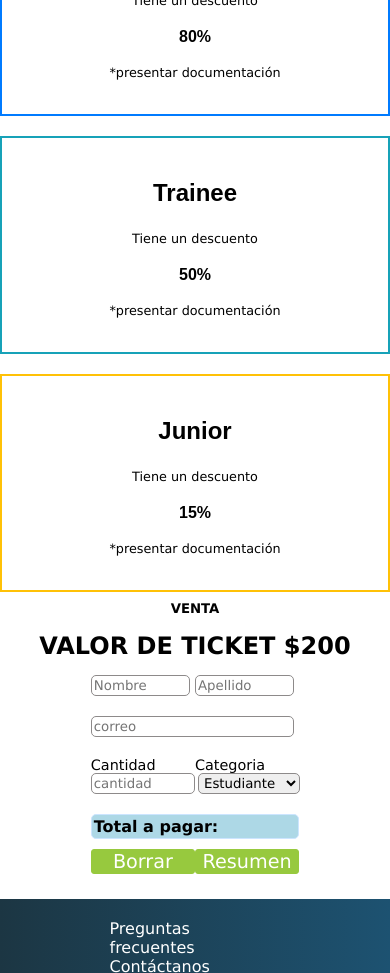
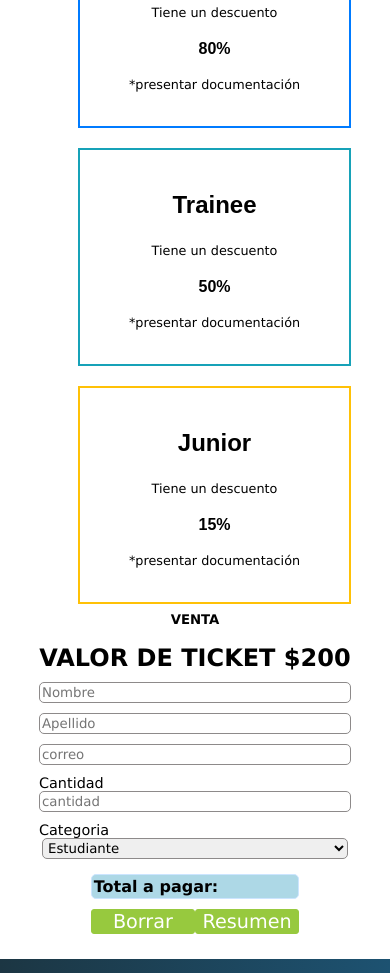
Before and after one commit to carolinaeramirez/proyecto_23552, a plain HTML site: page pages/tickets.html in a window 390 px wide. Shown: the part 312-1285 px from the top of the page. Drawn offline with Linux system fonts and the light colour scheme.

Commit message:
responsive del formulario de tickets

```diff
--- a/css/estilos.css
+++ b/css/estilos.css
@@ -523,9 +523,13 @@
 }
 @media (max-width: 780px) {
   .categoria {
-    margin: 0;
+    margin-left: 20%;
     padding: 0;
-    width: 100%;
+    width: 70%;
+    height: 30%;
+    display: flex;
+    justify-content: center;
+    align-items: center;
     flex-direction: column;
     flex-wrap: wrap;
   }
@@ -557,7 +561,6 @@
   flex-direction: column;
   justify-content: center;
   align-items: center;
-
   padding: 1% 10% 0% 10%;
 }
 
@@ -577,6 +580,7 @@
   width: 70%;
 }
 
+
 .input-center {
   margin-bottom: 10px;
   margin-right: 5px;
@@ -587,6 +591,19 @@
   border-radius: 5px;
   border: 1px solid rgb(141, 138, 138);
   padding: 2px;
+}
+@media (max-width: 780px) {
+  .form-input-center {
+    margin-left: 0%;
+    padding: 0;
+    width: 100%;
+    display: flex;
+    justify-content: center;
+    align-items: center;
+    flex-direction: column;
+    flex-wrap: wrap;
+  }
+
 }
 #categoria {
   padding: 1px;
```
